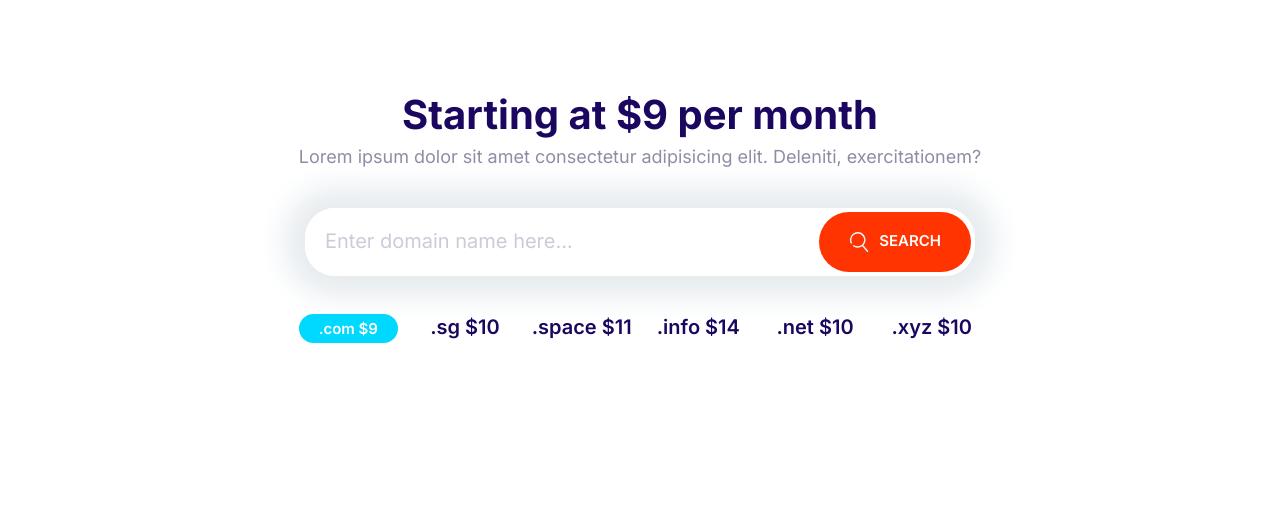
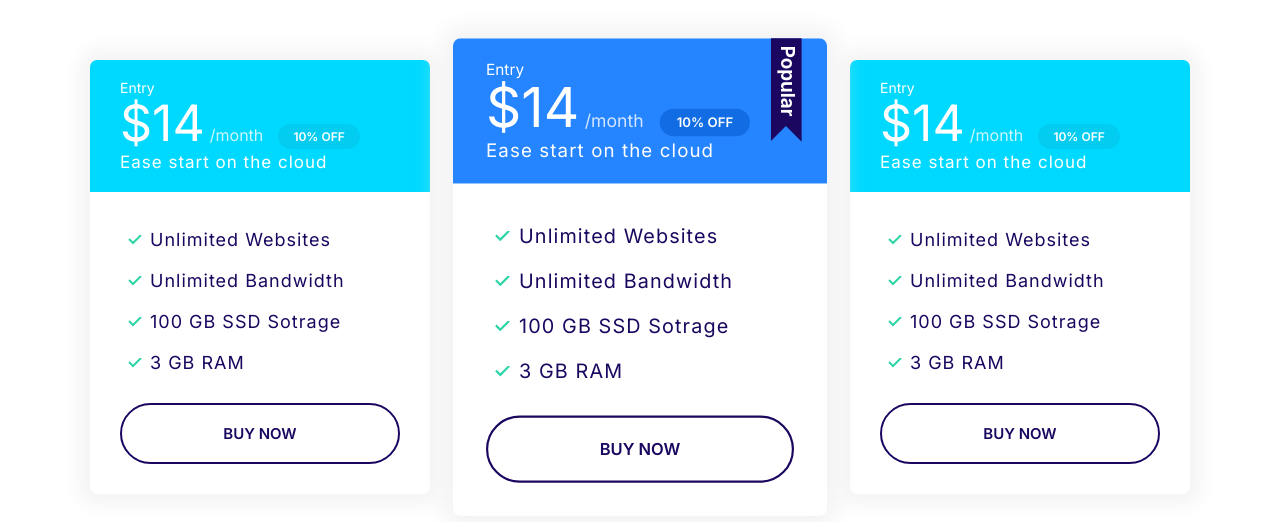
Before and after one commit to claudiobarsante/moshify, a plain HTML site: page index.html in a window 1280 px wide. Drawn offline with Linux system fonts and the light colour scheme.

Commit message:
feat(plans-block component)

```diff
--- a/css/styles.css
+++ b/css/styles.css
@@ -310,7 +310,7 @@ a {
 .card {
 	border-radius: 7px;
 	box-shadow: 0 0 20px 10px #f3f3f3;
-	/* overflow: hidden; */
+	overflow: hidden;
 }
 
 .card__header,
@@ -328,6 +328,9 @@ a {
 	color: white;
 }
 
+.card--primary .badge--primary {
+	background: #126de4;
+}
 .card--secondary .badge--secondary {
 	background: #02cdf1;
 }
@@ -363,7 +366,10 @@ a {
 	letter-spacing: 1px;
 }
 
-.plan--popular .card {
+.plan--popular {
+	transform: scale(1.1); /*making popular plan a little bit larger(here 10%) than others*/
+}
+.plan--popular .card__header {
 	position: relative;
 }
 
@@ -376,6 +382,16 @@ a {
 	right: 5%;
 }
 
+.plan:hover {
+	transform: scale(1.05);
+}
+
+.plan {
+	transition: transform 0.2s ease-out;
+}
+.plan--popular:hover {
+	transform: scale(1.15);
+}
 @media screen and (min-width: 1024px) {
 	.plan__name {
 		font-size: 1.4rem;
@@ -751,3 +767,14 @@ minmax to provide a range, so it will distribute all the available space equally
 		grid-template-columns: repeat(auto-fit, minmax(10rem, 1fr));
 	}
 }
+
+/* Plans Block*/
+
+.block-plans .grid {
+	gap: 8rem 4rem;
+}
+
+.block-plans .card {
+	max-width: 500px;
+	margin: 0 auto; /* you can center the card horizontally setting to auto so all available space will be equally distributed horizontally*/
+}
--- a/index.html
+++ b/index.html
@@ -14,27 +14,69 @@
 		<link rel="stylesheet" href="css/styles.css" />
 	</head>
 	<body>
-		<section class="block container block-domain">
-			<header class="block__header">
-				<h2>Starting at $9 per month</h2>
-				<p>Lorem ipsum dolor sit amet consectetur adipisicing elit. Deleniti, exercitationem?</p>
-			</header>
-			<div class="input-group">
-				<input type="text" class="input" placeholder="Enter domain name here..." />
-				<button class="btn btn--accent">
-					<svg class="icon icon--white">
-						<use xlink:href="images/sprite.svg#search"></use></svg
-					>Search
-				</button>
+		<section class="block container block-plans">
+			<div class="grid grid--1x3">
+				<div class="plan">
+					<div class="card card--secondary">
+						<header class="card__header">
+							<h3 class="plan__name">Entry</h3>
+							<span class="plan__price">$14</span>
+							<span class="plan__billing-cycle">/month</span>
+							<span class="badge badge--secondary badge--small"> 10% OFF </span>
+							<span class="plan__description">Ease start on the cloud</span>
+						</header>
+						<div class="card__body">
+							<ul class="list list--tick">
+								<li class="list__item">Unlimited Websites</li>
+								<li class="list__item">Unlimited Bandwidth</li>
+								<li class="list__item">100 GB SSD Sotrage</li>
+								<li class="list__item">3 GB RAM</li>
+							</ul>
+							<button class="btn btn--outline btn--block">Buy Now</button>
+						</div>
+					</div>
+				</div>
+				<div class="plan plan--popular">
+					<div class="card card--primary">
+						<header class="card__header">
+							<h3 class="plan__name">Entry</h3>
+							<span class="plan__price">$14</span>
+							<span class="plan__billing-cycle">/month</span>
+							<span class="badge badge--primary badge--small"> 10% OFF </span>
+							<span class="plan__description">Ease start on the cloud</span>
+						</header>
+						<div class="card__body">
+							<ul class="list list--tick">
+								<li class="list__item">Unlimited Websites</li>
+								<li class="list__item">Unlimited Bandwidth</li>
+								<li class="list__item">100 GB SSD Sotrage</li>
+								<li class="list__item">3 GB RAM</li>
+							</ul>
+							<button class="btn btn--outline btn--block">Buy Now</button>
+						</div>
+					</div>
+				</div>
+				<div class="plan">
+					<div class="card card--secondary">
+						<header class="card__header">
+							<h3 class="plan__name">Entry</h3>
+							<span class="plan__price">$14</span>
+							<span class="plan__billing-cycle">/month</span>
+							<span class="badge badge--secondary badge--small"> 10% OFF </span>
+							<span class="plan__description">Ease start on the cloud</span>
+						</header>
+						<div class="card__body">
+							<ul class="list list--tick">
+								<li class="list__item">Unlimited Websites</li>
+								<li class="list__item">Unlimited Bandwidth</li>
+								<li class="list__item">100 GB SSD Sotrage</li>
+								<li class="list__item">3 GB RAM</li>
+							</ul>
+							<button class="btn btn--outline btn--block">Buy Now</button>
+						</div>
+					</div>
+				</div>
 			</div>
-			<ul class="list block-domain__prices">
-				<li><span class="badge badge--secondary">.com $9</span></li>
-				<li>.sg $10</li>
-				<li>.space $11</li>
-				<li>.info $14</li>
-				<li>.net $10</li>
-				<li>.xyz $10</li>
-			</ul>
 		</section>
 
 		<script src="js/main.js"></script>
```
Also changed, not shown: components/plans-block.html (added, +64 -0 lines), components/plans.html (+0 -2 lines).
